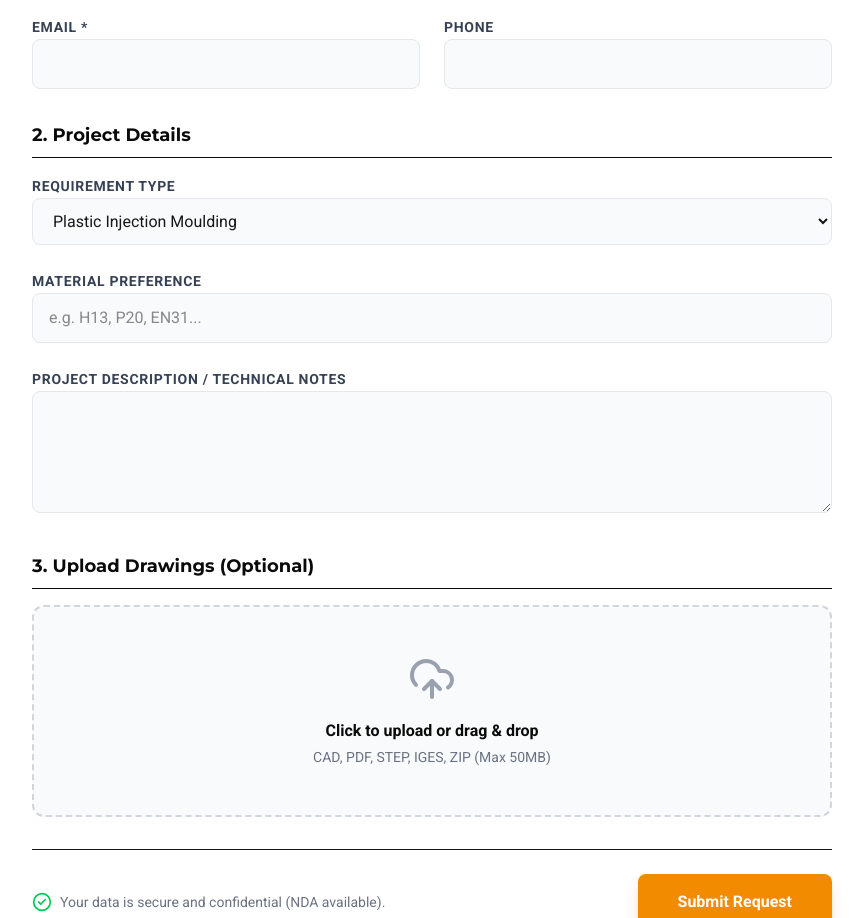
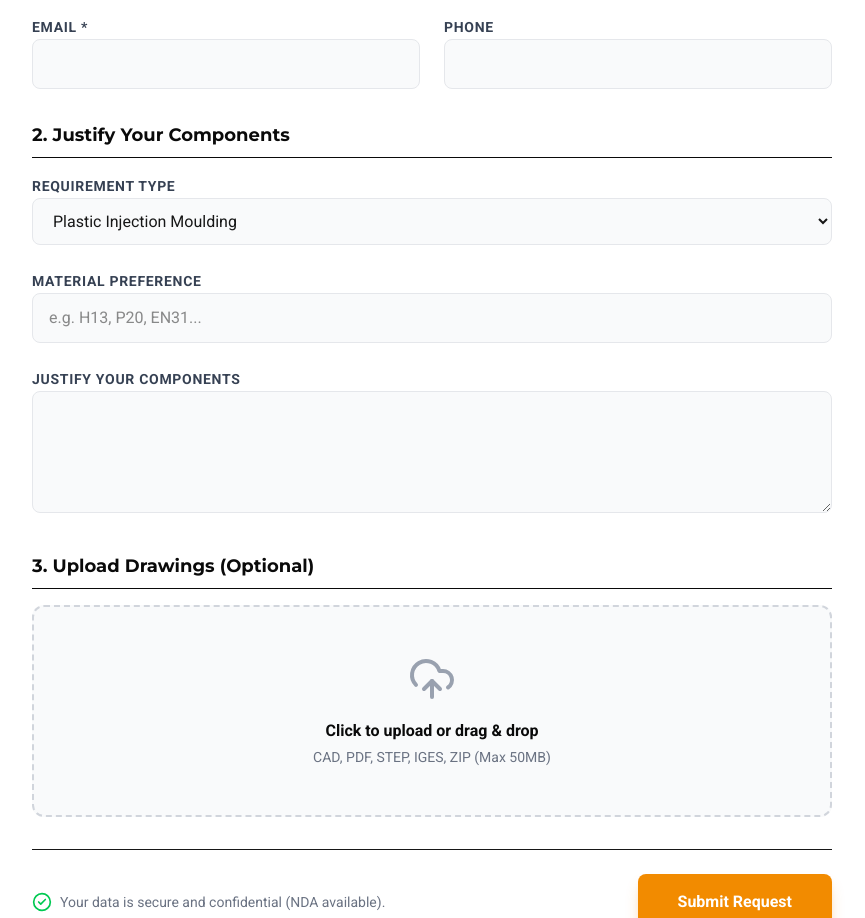
Before and after one commit to ShivaTalmudge/shriniwas_tools_1, a Next.js app: page /quote in a window 1280 px wide. Shown: the part 1040-1958 px from the top of the page, without its empty margins (208-1073 px from the left). Built offline with nearby package versions, Linux system fonts and the light colour scheme.

Commit message:
UI Tweaks: Rename Project Details label to Justify Your Components in quote forms

```diff
--- a/src/app/quote/page.tsx
+++ b/src/app/quote/page.tsx
@@ -70,7 +70,7 @@ export default function Quote() {
 
                 {/* Project Details */}
                 <div>
-                  <h3 className="text-lg font-bold text-brand-dark mb-4 border-b pb-2">2. Project Details</h3>
+                  <h3 className="text-lg font-bold text-brand-dark mb-4 border-b pb-2">2. Justify Your Components</h3>
                   <div className="space-y-6">
                     <div className="space-y-2">
                       <label className="text-sm font-bold text-gray-700 uppercase tracking-wider">Requirement Type</label>
@@ -91,7 +91,7 @@ export default function Quote() {
                       <input type="text" className="w-full bg-gray-50 border border-gray-200 rounded-lg px-4 py-3 focus:outline-none focus:border-brand-primary focus:ring-1 focus:ring-brand-primary transition-all" placeholder="e.g. H13, P20, EN31..." />
                     </div>
                     <div className="space-y-2">
-                      <label className="text-sm font-bold text-gray-700 uppercase tracking-wider">Project Description / Technical Notes</label>
+                      <label className="text-sm font-bold text-gray-700 uppercase tracking-wider">Justify Your Components</label>
                       <textarea rows={4} className="w-full bg-gray-50 border border-gray-200 rounded-lg px-4 py-3 focus:outline-none focus:border-brand-primary focus:ring-1 focus:ring-brand-primary transition-all"></textarea>
                     </div>
                   </div>
--- a/src/components/QuoteModal.tsx
+++ b/src/components/QuoteModal.tsx
@@ -98,7 +98,7 @@ export default function QuoteModal() {
                 </div>
 
                 <div className="space-y-2">
-                  <label className="text-xs font-bold text-gray-700 uppercase tracking-wider">Project Details</label>
+                  <label className="text-xs font-bold text-gray-700 uppercase tracking-wider">Justify Your Components</label>
                   <textarea rows={3} className="w-full bg-gray-50 border border-gray-200 rounded-lg px-4 py-3 focus:outline-none focus:border-brand-primary focus:ring-1 focus:ring-brand-primary transition-all text-sm" placeholder="Please describe your requirement in detail..."></textarea>
                 </div>
 
```
